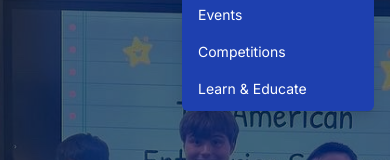
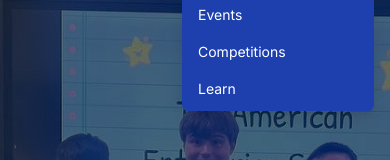
Before and after one commit to arao761/innovate-usa, a Next.js app: page / in a window 390 px wide. Both pictures are taken after a click on the button 362 px from the left and 29 px from the top of the page. Shown: the part 137-297 px from the top of the page. Built offline with nearby package versions, Linux system fonts and the light colour scheme.

Commit message:
fixed header isseus

```diff
--- a/components/Header.tsx
+++ b/components/Header.tsx
@@ -72,7 +72,7 @@ const Header: React.FC<HeaderProps> = ({ isMobileMenuOpen, toggleMobileMenu }) =
                     {isDropdownOpen && (
                         <nav className="absolute right-0 mt-2 w-48 bg-blue-800 rounded-md shadow-lg py-1 z-10">
                             <ul className="flex flex-col">
-                                {['About', 'Team', 'Events', 'Competitions', 'Learn & Educate'].map((item) => (
+                                {['About', 'Team', 'Events', 'Competitions', 'Learn'].map((item) => (
                                     <li key={item}>
                                         <a
                                             href={`#${item.toLowerCase().replace(' & ', '-')}`}
--- a/components/LearnEducationSection.tsx
+++ b/components/LearnEducationSection.tsx
@@ -12,7 +12,7 @@ const pillars = [
 
 const LearnEducationSection: React.FC = () => {
     return (
-        <section id="learn-education" className="py-12 sm:py-20 bg-gradient-to-b from-gray-900 to-blue-900">
+        <section id="learn" className="py-12 sm:py-20 bg-gradient-to-b from-gray-900 to-blue-900">
             <div className="container mx-auto px-4 sm:px-6">
                 <motion.div
                     initial={{ opacity: 0, y: 20 }}
```
